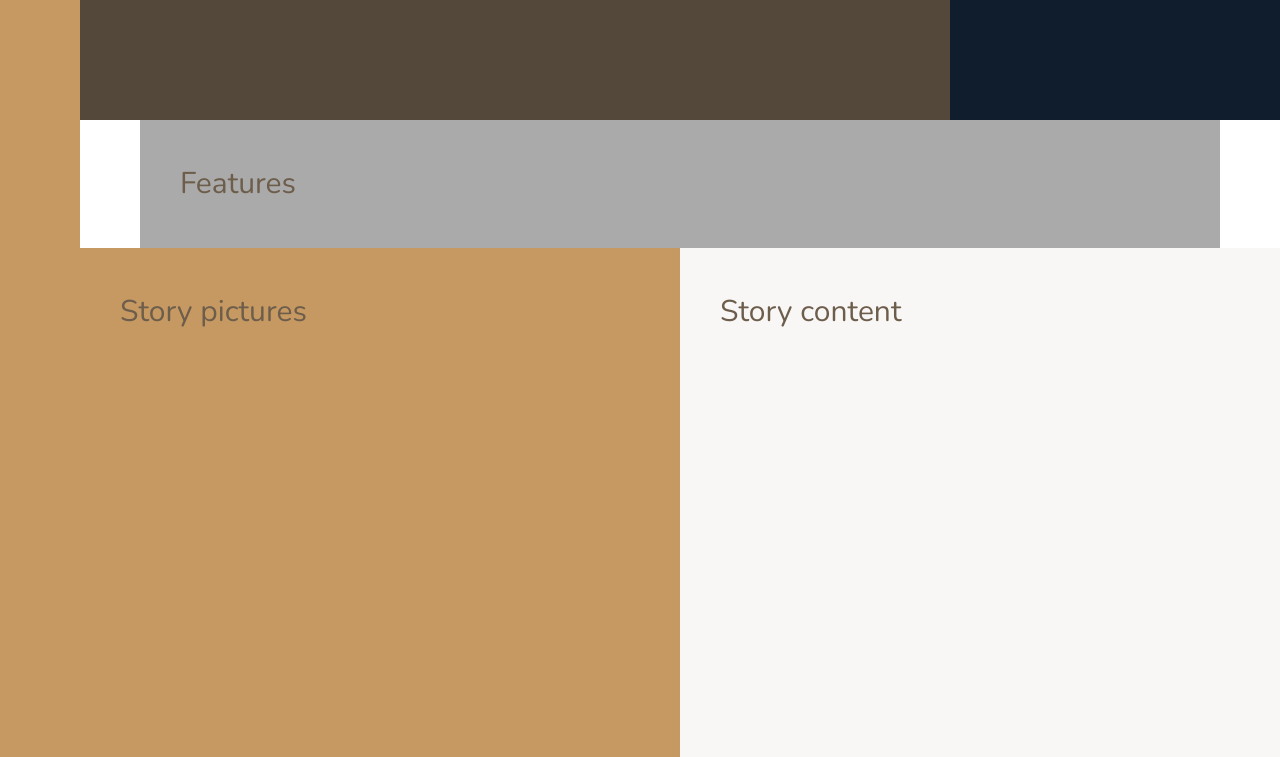
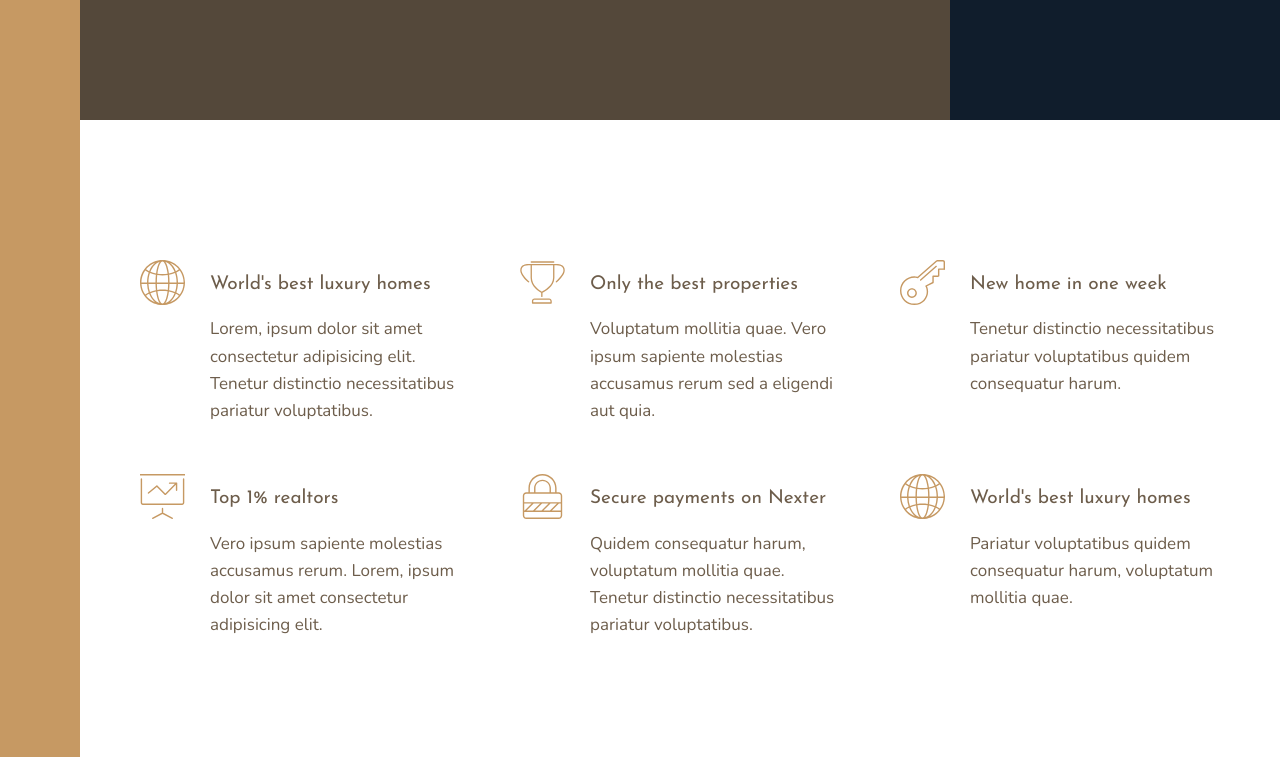
Before and after one commit to DamianJst/Nexter, a website: page index.html in a window 1280 px wide. Shown: the part 520-1277 px from the top of the page. Drawn offline with nearby package versions, Linux system fonts and the light colour scheme.

Commit message:
Feat(Features): Add the features section to the layout

```diff
--- a/index.html
+++ b/index.html
@@ -25,7 +25,65 @@
         </div>
 
         <section class="features">
-            Features
+            <div class="feature">
+                <svg class="feature__icon">
+                    <use xlink:href="img/sprite.svg#icon-global"></use>
+                </svg>
+                <h4 class="heading-4 heading-1--dark">World's best luxury homes</h4>
+                <p class="feature__text">
+                    Lorem, ipsum dolor sit amet consectetur adipisicing elit. Tenetur distinctio necessitatibus pariatur voluptatibus.
+                </p>
+            </div>
+
+            <div class="feature">
+                <svg class="feature__icon">
+                    <use xlink:href="img/sprite.svg#icon-trophy"></use>
+                </svg>
+                <h4 class="heading-4 heading-1--dark">Only the best properties</h4>
+                <p class="feature__text">
+                    Voluptatum mollitia quae. Vero ipsum sapiente molestias accusamus rerum sed a eligendi aut quia.
+                </p>
+            </div>
+
+            <div class="feature">
+                <svg class="feature__icon">
+                    <use xlink:href="img/sprite.svg#icon-key"></use>
+                </svg>
+                <h4 class="heading-4 heading-1--dark">New home in one week</h4>
+                <p class="feature__text">
+                    Tenetur distinctio necessitatibus pariatur voluptatibus quidem consequatur harum.
+                </p>
+            </div>
+
+            <div class="feature">
+                <svg class="feature__icon">
+                    <use xlink:href="img/sprite.svg#icon-presentation"></use>
+                </svg>
+                <h4 class="heading-4 heading-1--dark">Top 1% realtors</h4>
+                <p class="feature__text">
+                    Vero ipsum sapiente molestias accusamus rerum. Lorem, ipsum dolor sit amet consectetur adipisicing elit.
+                </p>
+            </div>
+
+            <div class="feature">
+                <svg class="feature__icon">
+                    <use xlink:href="img/sprite.svg#icon-lock"></use>
+                </svg>
+                <h4 class="heading-4 heading-1--dark">Secure payments on Nexter</h4>
+                <p class="feature__text">
+                    Quidem consequatur harum, voluptatum mollitia quae. Tenetur distinctio necessitatibus pariatur voluptatibus.
+                </p>
+            </div>
+
+            <div class="feature">
+                <svg class="feature__icon">
+                    <use xlink:href="img/sprite.svg#icon-global"></use>
+                </svg>
+                <h4 class="heading-4 heading-1--dark">World's best luxury homes</h4>
+                <p class="feature__text">
+                    Pariatur voluptatibus quidem consequatur harum, voluptatum mollitia quae.
+                </p>
+            </div>
         </section>
 
         <div class="story__pictures">
--- a/sass/_base.scss
+++ b/sass/_base.scss
@@ -41,9 +41,4 @@ body {
 		[sidebar-start]8rem [sidebar-end full-start] minmax(6rem, 1fr)
 		[center-start] repeat(8, [col-start] minmax(min-content, 14rem) [col-end])
 		[center-end] minmax(6rem, 1fr) [full-end];
-
-	& > * {
-		padding: 40px;
-		font-size: 3rem;
-	}
 }
--- a/sass/_features.scss
+++ b/sass/_features.scss
@@ -1,4 +1,30 @@
 .features {
-	background-color: $color-grey-light-2;
 	grid-column: center-start / center-end;
+
+	margin: 15rem 0;
+
+	display: grid;
+	//grid-template-columns: repeat(3, 1fr);
+	grid-template-columns: repeat(auto-fit, minmax(25rem, 1fr));
+	grid-gap: 6rem;
+	align-items: start;
 }
+
+.feature {
+	display: grid;
+	grid-template-columns: min-content 1fr;
+	grid-row-gap: 1.5rem;
+	grid-column-gap: 2.5rem;
+
+	&__icon {
+		fill: $color-primary;
+		width: 4.5rem;
+		height: 4.5rem;
+		grid-row: 1 / span 2;
+		transform: translateY(-1rem);
+	}
+
+	&__text {
+		font-size: 1.7rem;
+	}
+}
--- a/sass/_typography.scss
+++ b/sass/_typography.scss
@@ -0,0 +1,29 @@
+%heading {
+	font-family: $font-display;
+	font-weight: 400;
+}
+
+.heading-1 {
+	@extend %heading;
+}
+
+.heading-2 {
+	@extend %heading;
+}
+
+.heading-3 {
+	@extend %heading;
+}
+
+.heading-4 {
+	@extend %heading;
+	font-size: 1.9rem;
+
+	&--light {
+		color: $color-grey-light-1;
+	}
+
+	&--dark {
+		color: $color-grey-dark-1;
+	}
+}
```
Also changed, not shown: css/style.css.
